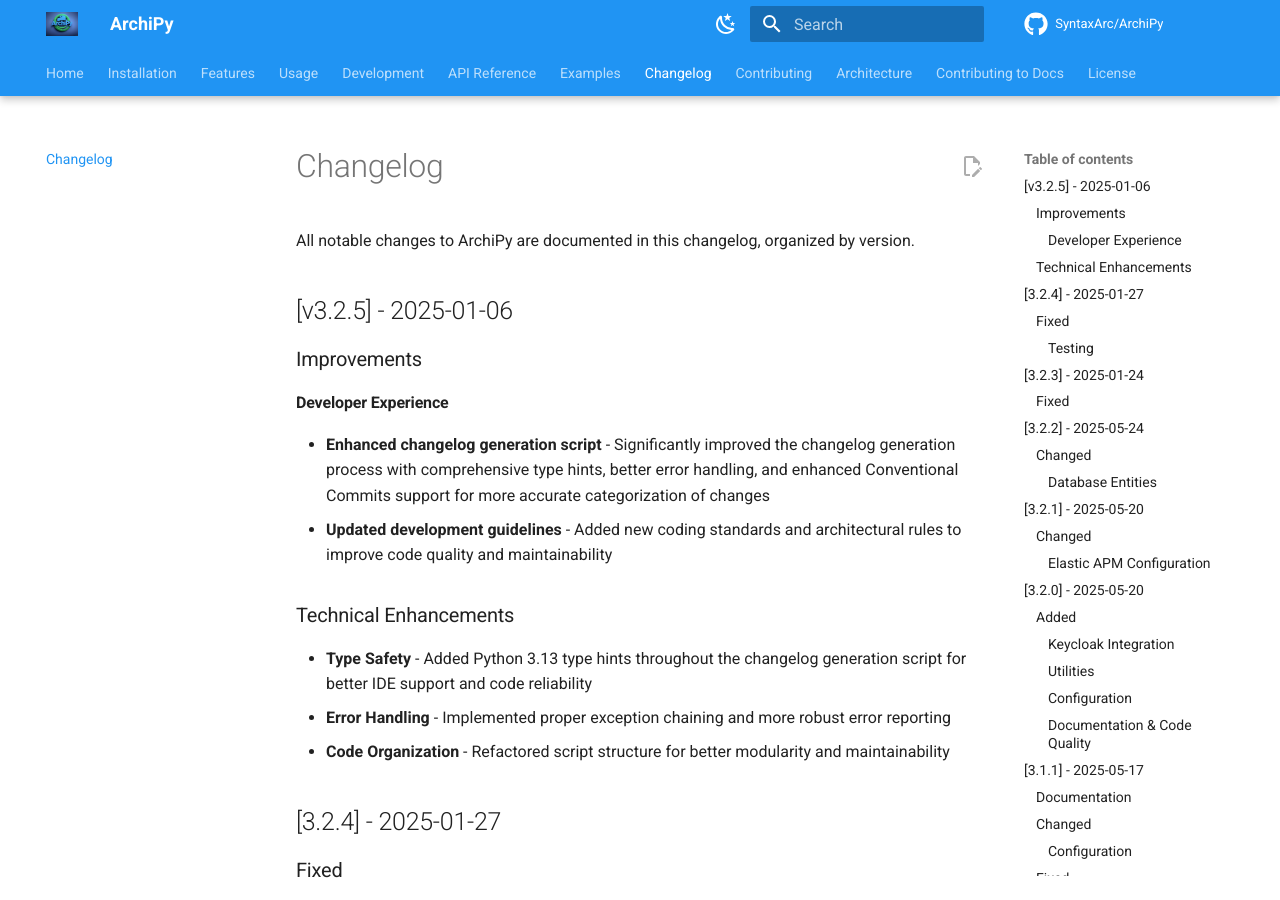
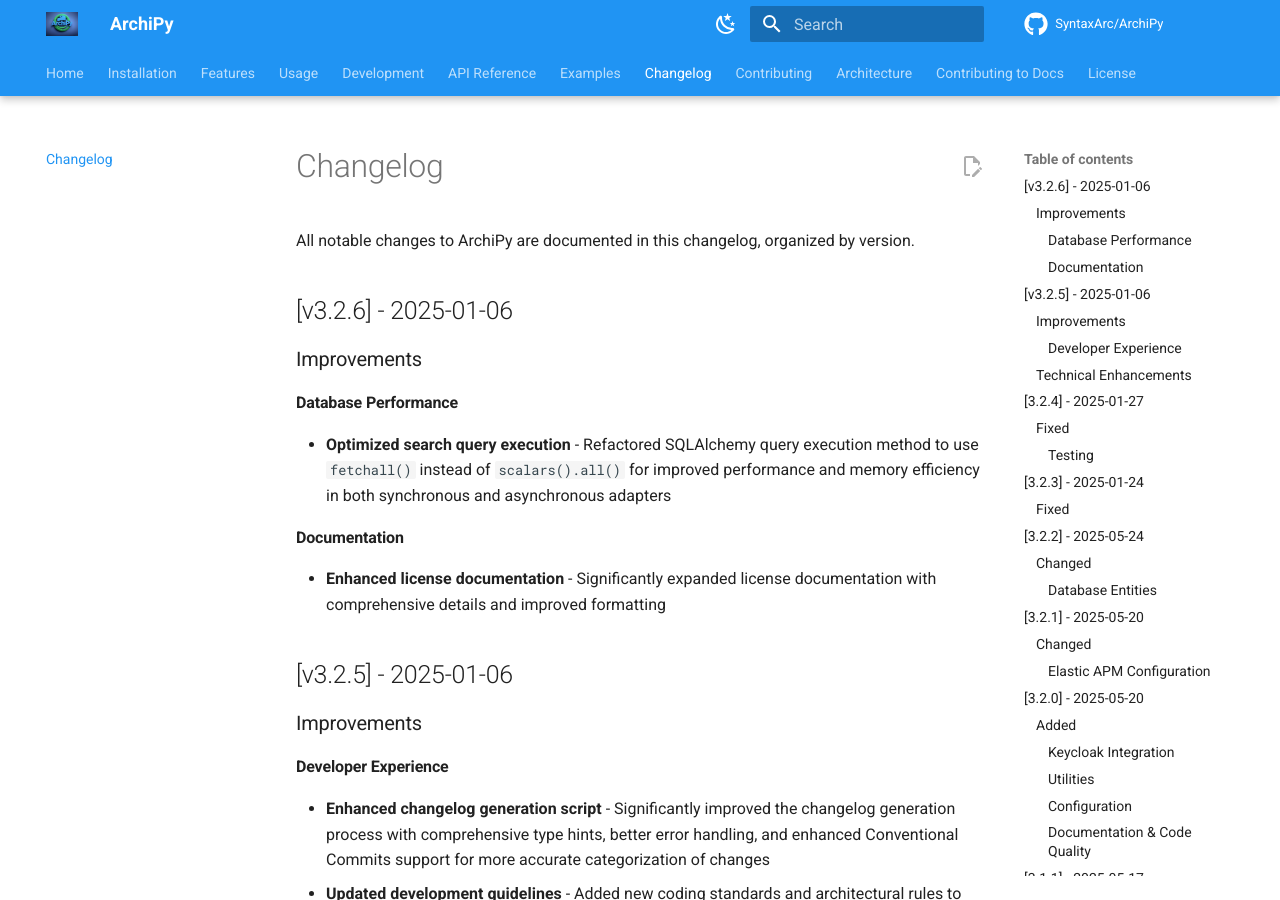
Before and after one commit to negatic/ArchiPy, an MkDocs documentation site: the page built from docs/changelog.md, in a window 1280 px wide and 900 px high. Built offline with MkDocs 1.6.1 and Material for MkDocs 9.7.7, drawn with Linux system fonts in a browser that asks for light colours; comment, search, counter and statistics services are not loaded; the version menu is left out.

Commit message:
docs: update changelog for v3.2.6 release

```diff
--- a/docs/changelog.md
+++ b/docs/changelog.md
@@ -2,6 +2,17 @@
 
 All notable changes to ArchiPy are documented in this changelog, organized by version.
 
+
+
+## [v3.2.6] - 2025-01-06
+
+### Improvements
+
+#### Database Performance
+- **Optimized search query execution** - Refactored SQLAlchemy query execution method to use `fetchall()` instead of `scalars().all()` for improved performance and memory efficiency in both synchronous and asynchronous adapters
+
+#### Documentation
+- **Enhanced license documentation** - Significantly expanded license documentation with comprehensive details and improved formatting
 
 ## [v3.2.5] - 2025-01-06
 
```
